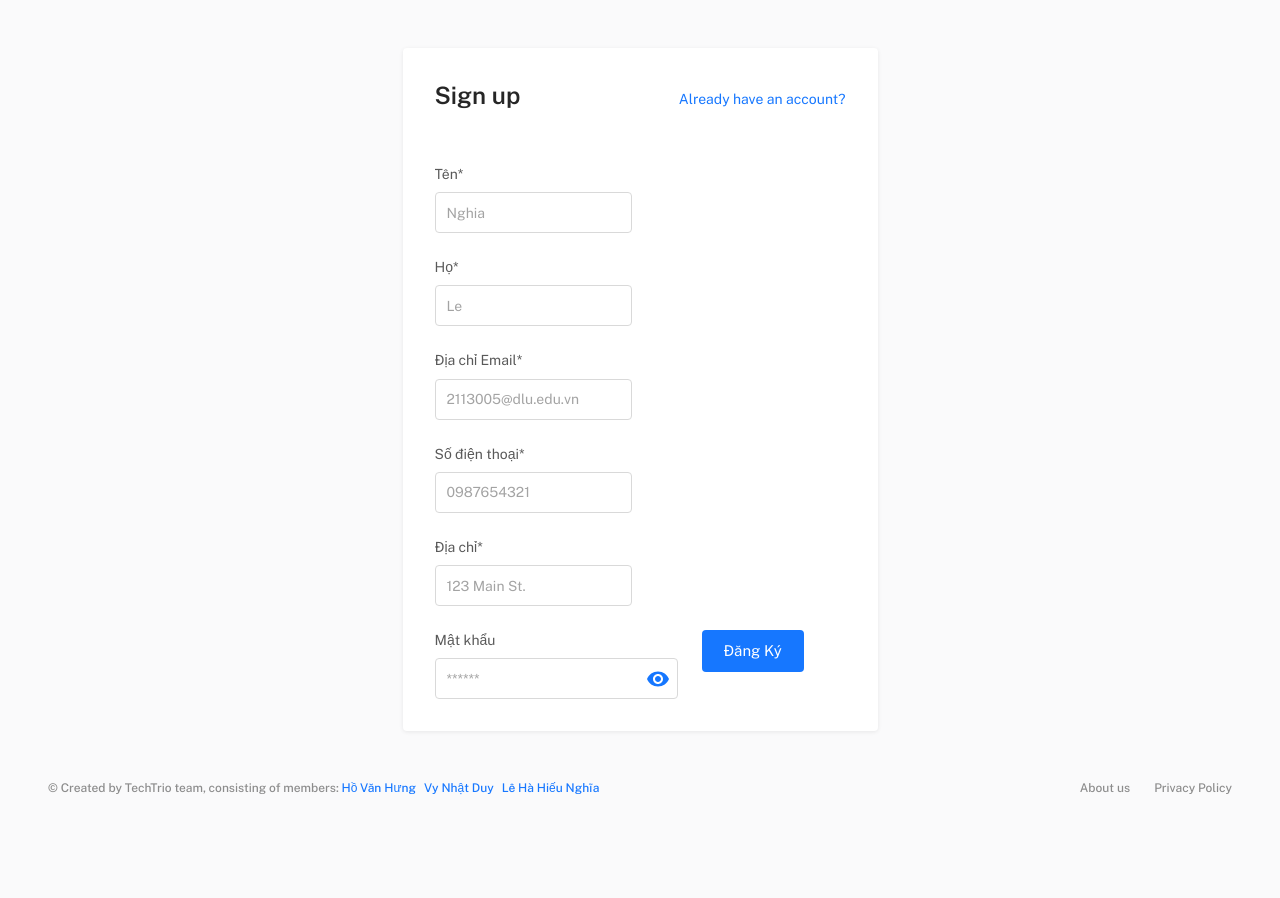
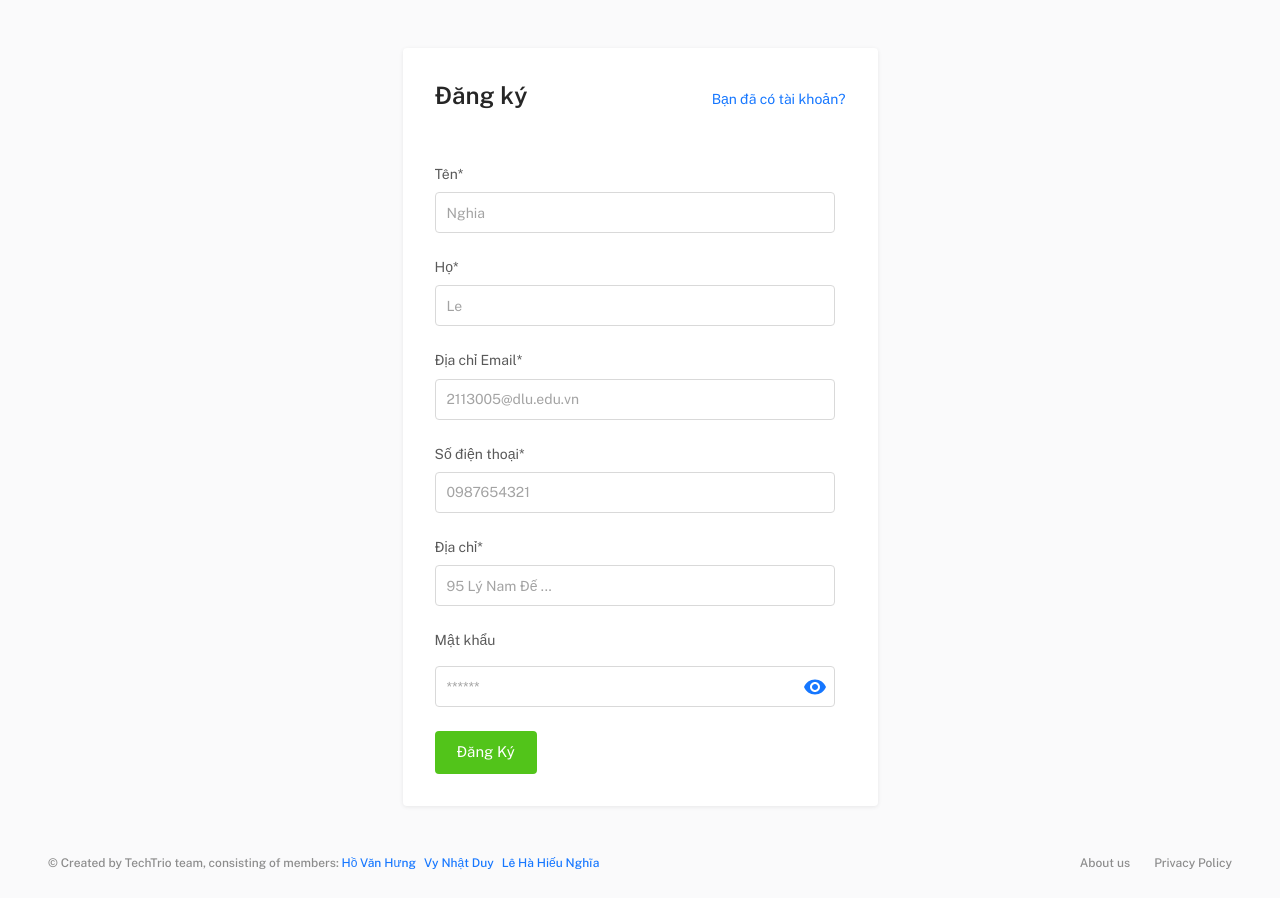
Before and after one commit to vynhatduy/IoT, a React (Vite) app in the folder Admin_UI/: page /register in a window 1280 px wide. Before the commit the page ends 823 px from the top, so only its background shows below. Built offline with nearby package versions, Linux system fonts and the light colour scheme.

Commit message:
complete

```diff
--- a/Admin_UI/src/components/auth-accout/Login.jsx
+++ b/Admin_UI/src/components/auth-accout/Login.jsx
@@ -17,9 +17,9 @@ export default function Login() {
       <Grid container spacing={3}>
         <Grid size={12}>
           <Stack direction="row" sx={{ alignItems: 'baseline', justifyContent: 'space-between', mb: { xs: -0.5, sm: 0.5 } }}>
-            <Typography variant="h3">Login</Typography>
+            <Typography variant="h3">Đăng nhập</Typography>
             <Typography component={Link} to={'/register'} variant="body1" sx={{ textDecoration: 'none' }} color="primary">
-              Don&apos;t have an account?
+              Bạn không có tài khoản?
             </Typography>
           </Stack>
         </Grid>
--- a/Admin_UI/src/components/auth-accout/Register.jsx
+++ b/Admin_UI/src/components/auth-accout/Register.jsx
@@ -17,9 +17,9 @@ export default function Register() {
       <Grid container spacing={6}>
         <Grid size={12}>
           <Stack direction="row" sx={{ alignItems: 'baseline', justifyContent: 'space-between', mb: { xs: -0.5, sm: 0.5 } }}>
-            <Typography variant="h3">Sign up</Typography>
+            <Typography variant="h3">Đăng ký</Typography>
             <Typography component={Link} to="/login" variant="body1" sx={{ textDecoration: 'none' }} color="primary">
-              Already have an account?
+              Bạn đã có tài khoản?
             </Typography>
           </Stack>
         </Grid>
--- a/Admin_UI/src/sections/auth/AuthRegister.jsx
+++ b/Admin_UI/src/sections/auth/AuthRegister.jsx
@@ -2,6 +2,7 @@ import { useState } from 'react';
 import { useNavigate } from 'react-router-dom';
 
 // material-ui
+import { Box } from '@mui/material';
 import Button from '@mui/material/Button';
 import FormHelperText from '@mui/material/FormHelperText';
 import Grid from '@mui/material/Grid2';
@@ -114,10 +115,11 @@ export default function AuthRegister() {
     <>
       <form onSubmit={handleSubmit} noValidate>
         <Grid container spacing={3}>
-          <Grid item xs={12} md={6}>
-            <Stack sx={{ gap: 1 }}>
+          <Grid item xs={12} md={12}>
+            <Stack sx={{ gap: 1, width: 400 }}>
               <InputLabel htmlFor="firstname-signup">Tên*</InputLabel>
               <OutlinedInput
+                w
                 id="firstname-signup"
                 type="text"
                 value={formData.firstname}
@@ -132,7 +134,7 @@ export default function AuthRegister() {
           </Grid>
 
           <Grid item xs={12} md={6}>
-            <Stack sx={{ gap: 1 }}>
+            <Stack sx={{ gap: 1, width: 400 }}>
               <InputLabel htmlFor="lastname-signup">Họ*</InputLabel>
               <OutlinedInput
                 id="lastname-signup"
@@ -149,7 +151,7 @@ export default function AuthRegister() {
           </Grid>
 
           <Grid item xs={12}>
-            <Stack sx={{ gap: 1 }}>
+            <Stack sx={{ gap: 1, width: 400 }}>
               <InputLabel htmlFor="email-signup">Địa chỉ Email*</InputLabel>
               <OutlinedInput
                 id="email-signup"
@@ -166,7 +168,7 @@ export default function AuthRegister() {
           </Grid>
 
           <Grid item xs={12}>
-            <Stack sx={{ gap: 1 }}>
+            <Stack sx={{ gap: 1, width: 400 }}>
               <InputLabel htmlFor="phoneNumber-signup">Số điện thoại*</InputLabel>
               <OutlinedInput
                 id="phoneNumber-signup"
@@ -183,7 +185,7 @@ export default function AuthRegister() {
           </Grid>
 
           <Grid item xs={12}>
-            <Stack sx={{ gap: 1 }}>
+            <Stack sx={{ gap: 1, width: 400 }}>
               <InputLabel htmlFor="address-signup">Địa chỉ*</InputLabel>
               <OutlinedInput
                 id="address-signup"
@@ -191,7 +193,7 @@ export default function AuthRegister() {
                 value={formData.address}
                 name="address"
                 onChange={handleChange}
-                placeholder="123 Main St."
+                placeholder="95 Lý Nam Đế ..."
                 fullWidth
                 error={Boolean(formErrors.address)}
               />
@@ -200,7 +202,7 @@ export default function AuthRegister() {
           </Grid>
 
           <Grid item xs={12}>
-            <Stack sx={{ gap: 1 }}>
+            <Stack sx={{ gap: 2, width: 400 }}>
               <InputLabel htmlFor="password-signup">Mật khẩu</InputLabel>
               <OutlinedInput
                 id="password-signup"
@@ -235,11 +237,13 @@ export default function AuthRegister() {
           )}
 
           <Grid item xs={12}>
-            <AnimateButton>
-              <Button fullWidth size="large" variant="contained" color="primary" type="submit" disabled={loading}>
-                {loading ? 'Đang tạo...' : 'Đăng ký'}
-              </Button>
-            </AnimateButton>
+            <Box sx={{ display: 'flex', justifyContent: 'flex-end' }}>
+              <AnimateButton>
+                <Button sx={{ ml: 'auto' }} size="large" variant="contained" color="success" type="submit" disabled={loading}>
+                  {loading ? 'Đang tạo...' : 'Đăng ký'}
+                </Button>
+              </AnimateButton>
+            </Box>
           </Grid>
         </Grid>
       </form>
```
Also changed, not shown: 1 other file (tests, documents, lock files or other folders).
